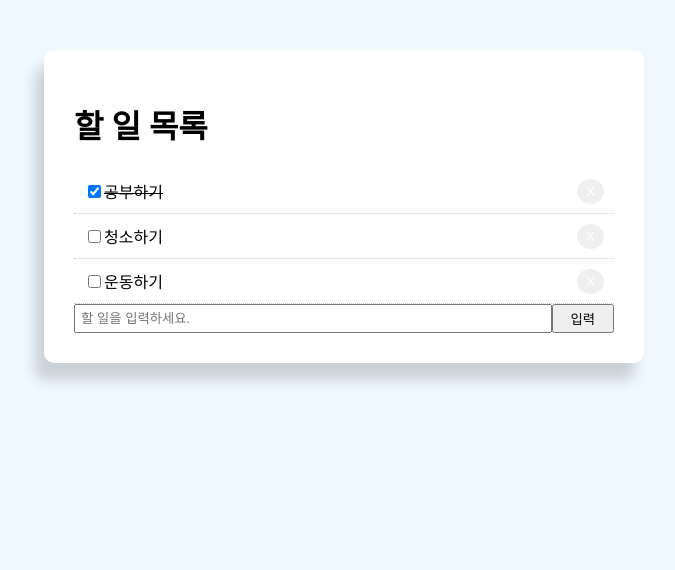
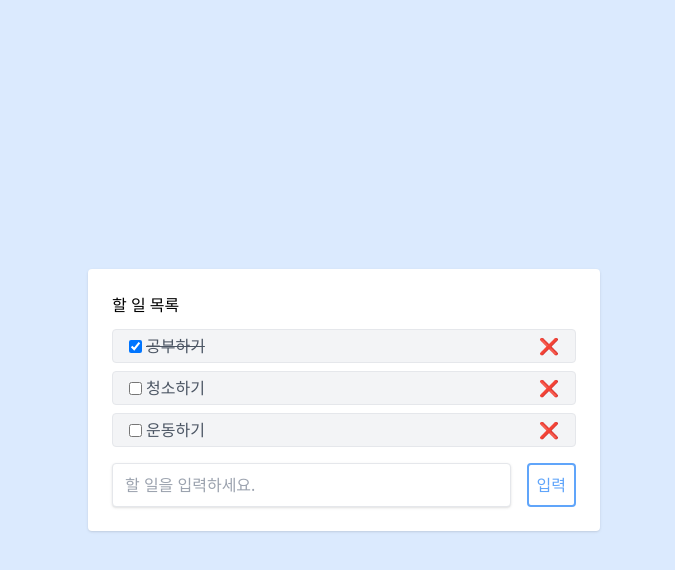
Before and after one commit to juhyeon1114/react18-todo, a React (Vite) app: page / in a window 1280 px wide. Shown: the top 570 px of the page, without its empty margins (296-971 px from the left). Built offline with nearby package versions, Linux system fonts and the light colour scheme.

Commit message:
update : Setup tailwind

```diff
--- a/package.json
+++ b/package.json
@@ -16,6 +16,9 @@
     "@types/react": "^18.0.15",
     "@types/react-dom": "^18.0.6",
     "@vitejs/plugin-react": "^2.0.0",
+    "autoprefixer": "^10.4.9",
+    "postcss": "^8.4.16",
+    "tailwindcss": "^3.1.8",
     "vite": "^3.0.0"
   }
 }
--- /dev/null
+++ b/postcss.config.cjs
@@ -0,0 +1,6 @@
+module.exports = {
+  plugins: {
+    tailwindcss: {},
+    autoprefixer: {}
+  }
+}
--- a/src/App.jsx
+++ b/src/App.jsx
@@ -24,9 +24,9 @@ export default function App() {
   }
 
   return (
-    <div className='container'>
-      <div className='todoBlock'>
-        <div className="title">
+    <div className='flex items-center justify-center w-screen h-screen bg-blue-100'>
+      <div className='w-full p-6 m-4 bg-white rounded shadow lg:w-3/4 lg:max-w-lg'>
+        <div className='flex justify-between mb-3'>
           <h1>할 일 목록</h1>
         </div>
         <List todoData={todoData} setTodoData={setTodoData}></List>
--- a/src/components/Form.jsx
+++ b/src/components/Form.jsx
@@ -1,10 +1,10 @@
-import React, { useState } from 'react'
+import React from 'react'
 
 export default function Form({value, handleChange, onSubmitForm}) {
     return (
-        <form onSubmit={e => onSubmitForm(e)}>
-            <input type="text" name="value" placeholder='할 일을 입력하세요.' value={value} onChange={e => handleChange(e)} />
-            <input type="submit" name="value" value="입력" />
+        <form className='flex pt-2' onSubmit={e => onSubmitForm(e)}>
+            <input className='w-full px-3 py-2 mr-4 text-gray-500 border rounded shadow' type="text" name="value" placeholder='할 일을 입력하세요.' value={value} onChange={e => handleChange(e)} />
+            <input className='p-2 text-blue-400 border-2 border-blue-400 rounded hover:text-white hover:bg-blue-400' type="submit" name="value" value="입력" />
         </form>
     )
 }
--- a/src/components/List.jsx
+++ b/src/components/List.jsx
@@ -34,10 +34,14 @@ export default function List({todoData, setTodoData}) {
 
     return (
         todoData.map(todo => (
-            <div style={getStyle()} key={todo.id}>
-                <input type="checkbox" checked={todo.completed} onChange={e => handleCheck(e, todo.id)} />
-                <span className={todo.completed ? 'done' : ''}>{todo.title}</span>
-                <button style={btnStyle} onClick={() => handleClick(todo.id)}>X</button>
+            <div key={todo.id} className="flex items-center justify-between w-full px-4 py-1 my-2 text-gray-600 bg-gray-100 border rounded">
+                <div className="flex items-center gap-1">
+                    <input type="checkbox" checked={todo.completed} onChange={e => handleCheck(e, todo.id)} />
+                    <span className={todo.completed ? 'line-through' : ''}>{todo.title}</span>
+                </div>
+                <div className="items-center">
+                    <button onClick={() => handleClick(todo.id)}>❌</button>
+                </div>
             </div>
         ))
     )
--- a/src/index.css
+++ b/src/index.css
@@ -1,21 +1,3 @@
-body {
-  background-color: aliceblue;
-}
-
-.container {
-  margin: auto;
-  max-width: 600px;
-}
-
-.todoBlock {
-  padding: 30px;
-  margin-top: 50px;
-  background: white;
-  border-radius: 10px;
-  box-shadow: -9px 17px 13px rgb(0 0 0 / 16%);
-}
-.todoBlock span.done { text-decoration: line-through; }
-
-form { display: flex }
-form input[type=text] { flex: 10; padding: 5px; }
-form input[type=submit] { flex: 1 }
+@tailwind base;
+@tailwind components;
+@tailwind utilities;
--- /dev/null
+++ b/tailwind.config.cjs
@@ -0,0 +1,11 @@
+/** @type {import('tailwindcss').Config} */
+module.exports = {
+  content: [
+    "./index.html",
+    "./src/**/*.{js,ts,jsx,tsx}",
+  ],
+  theme: {
+    extend: {},
+  },
+  plugins: [],
+}
```
Also changed, not shown: src/App.css (added).
